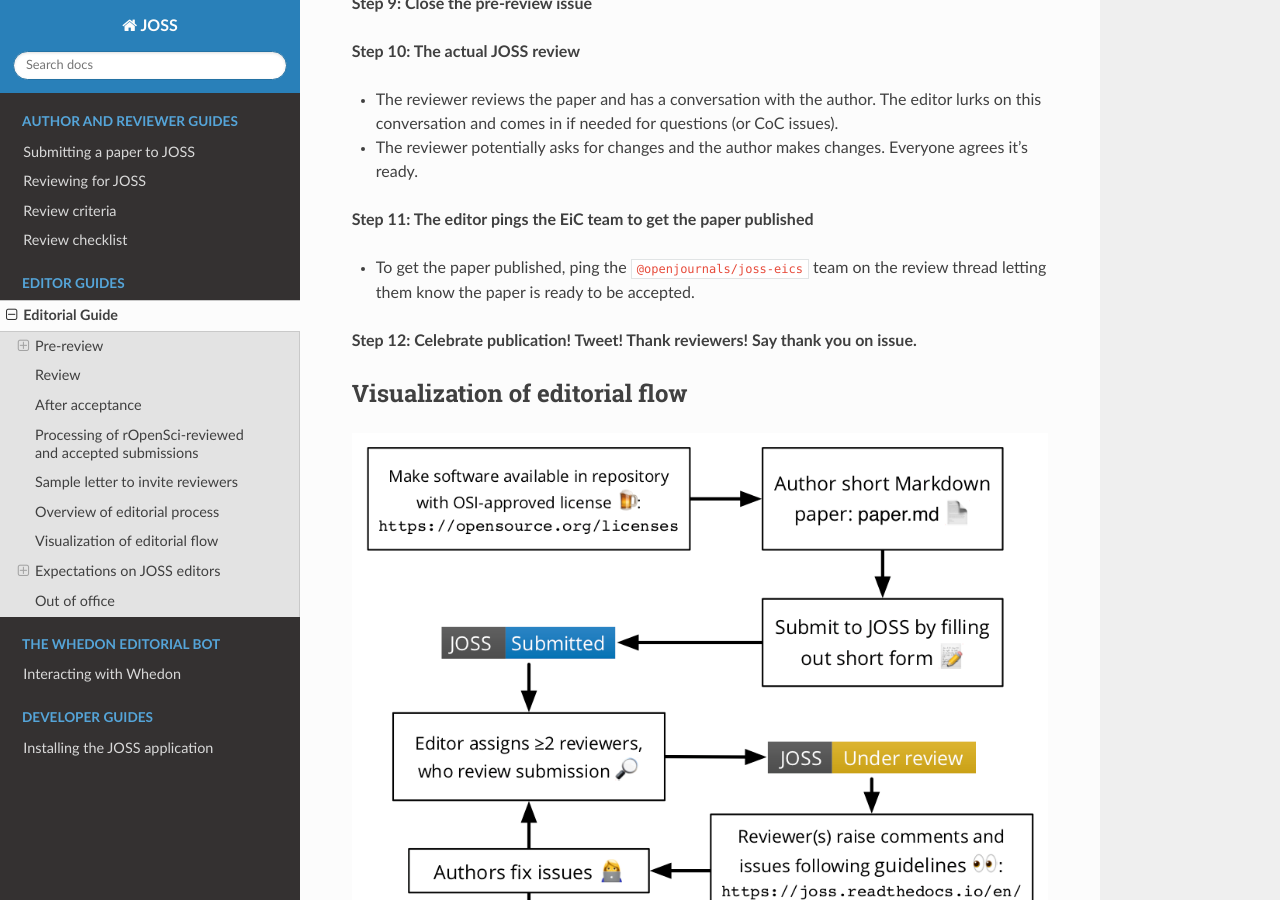
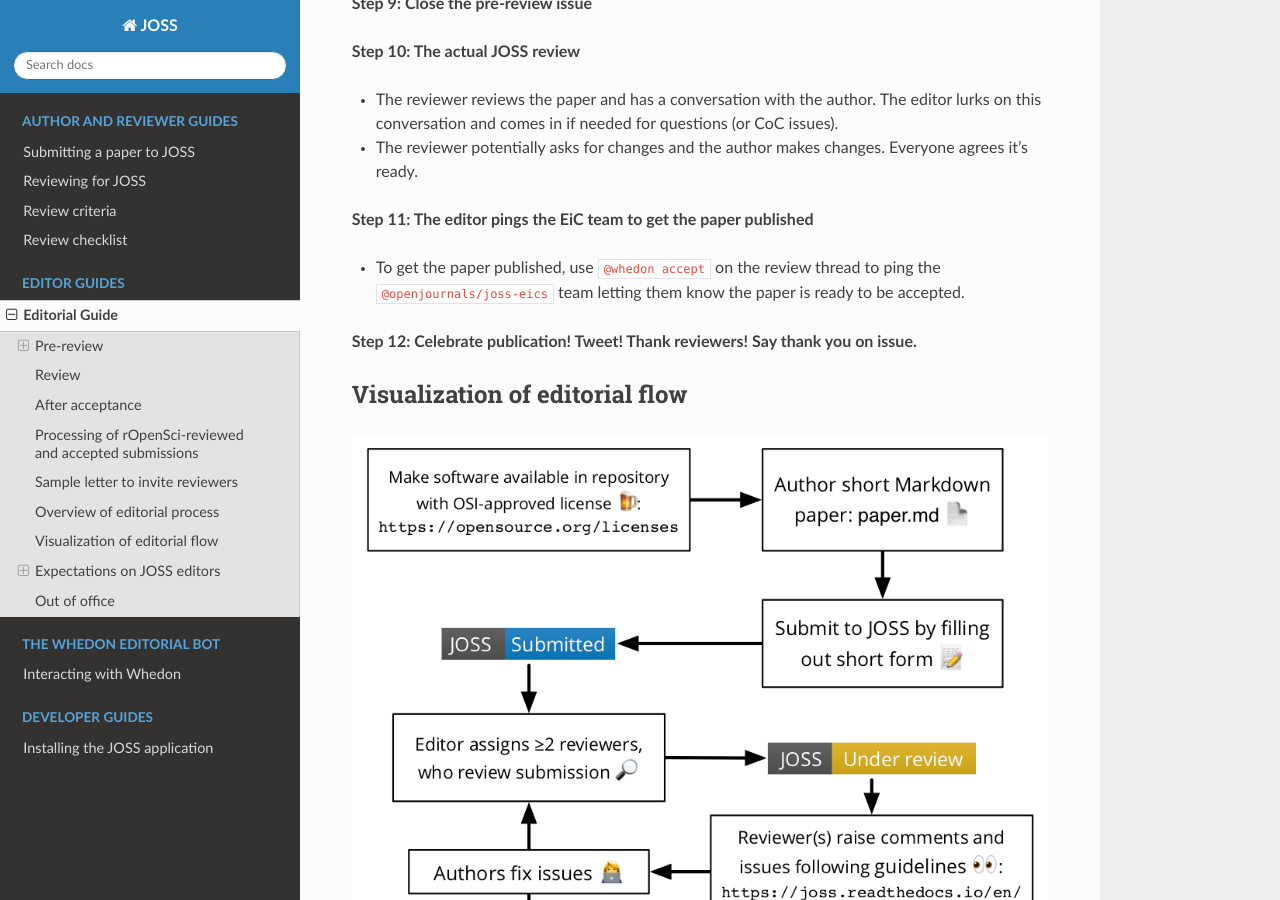
Before and after one commit to openjournals/jose-docs, a Sphinx documentation site: the page built from docs/editing.md, in a window 1280 px wide and 900 px high, scrolled down 5290 px. Built offline with Sphinx 7.4.7 and the Read the Docs theme 2.0.0, drawn with Linux system fonts in a browser that asks for light colours.

Commit message:
Update editing.md

```diff
--- a/docs/editing.md
+++ b/docs/editing.md
@@ -175,7 +175,7 @@ This doesn’t mean that you’re the editor, just that you’ve been suggested
 
 **Step 11: The editor pings the EiC team to get the paper published**
 
-- To get the paper published, ping the `@openjournals/joss-eics` team on the review thread letting them know the paper is ready to be accepted.
+- To get the paper published, use `@whedon accept` on the review thread to ping the `@openjournals/joss-eics` team letting them know the paper is ready to be accepted.
 
 **Step 12: Celebrate publication! Tweet! Thank reviewers! Say thank you on issue.**
 
```
